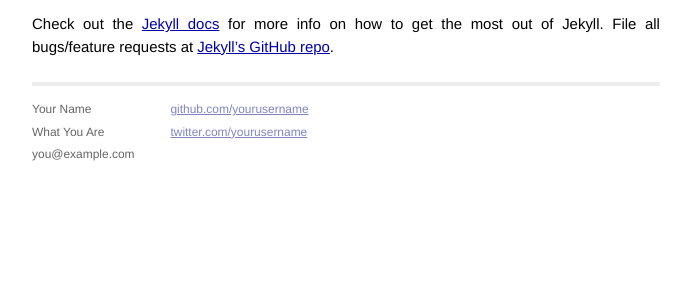
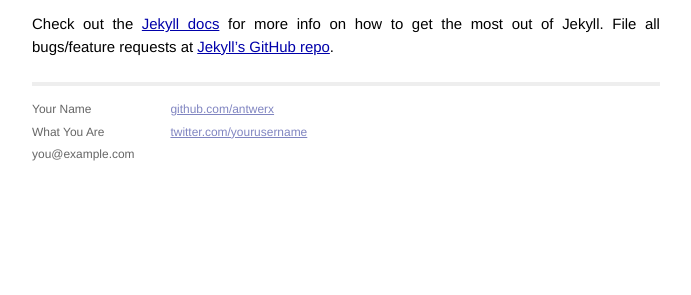
Before and after one commit to antwerx/antwerx.github.io, a Jekyll site: the page built from _posts/2014-02-23-welcome-to-jekyll.markdown, in a window 1280 px wide. Shown: the part 411-706 px from the top of the page, without its empty margins (294-985 px from the left). Built offline with Jekyll 4.4.1, drawn with Linux system fonts in a browser that asks for light colours; Markdown is read by kramdown in place of the engine named in the settings.

Commit message:
added github username to default

```diff
--- a/_layouts/default.html
+++ b/_layouts/default.html
@@ -33,7 +33,7 @@
             </div>
             <div class="contact">
               <p>
-                <a href="https://github.com/yourusername">github.com/yourusername</a><br />
+                <a href="https://github.com/antwerx">github.com/antwerx</a><br />
                 <a href="https://twitter.com/yourusername">twitter.com/yourusername</a><br />
               </p>
             </div>
```
